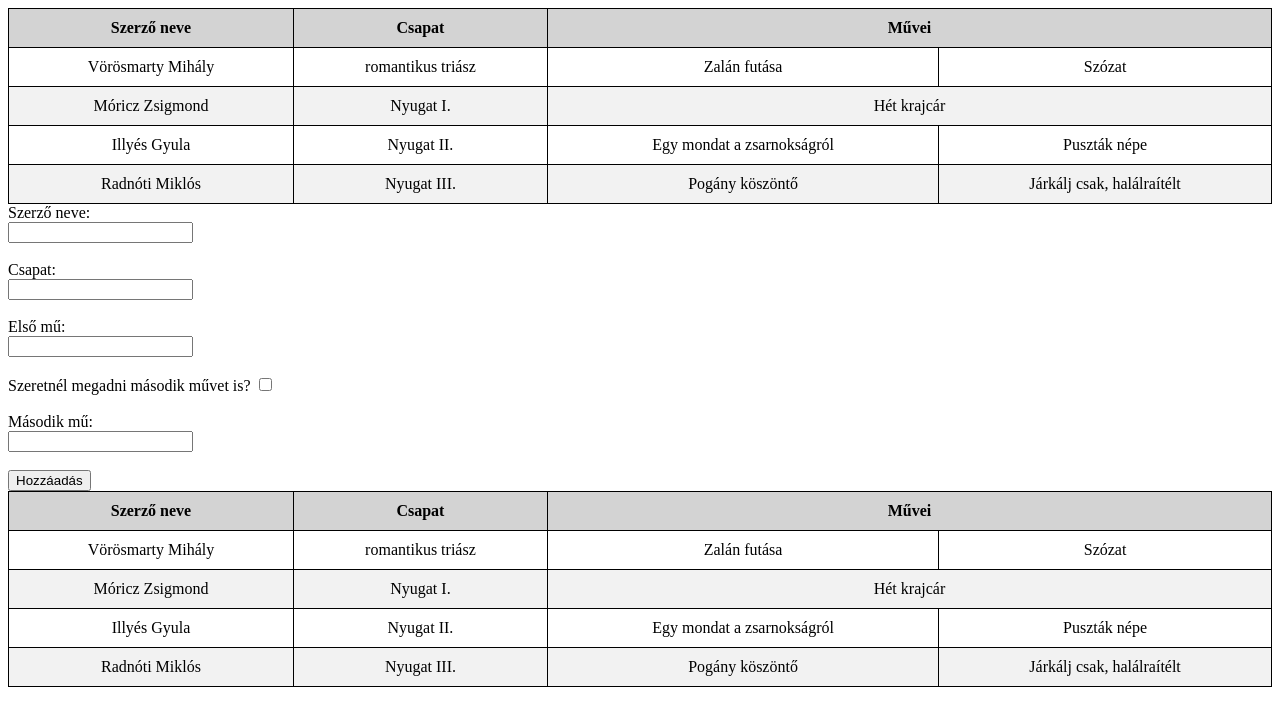
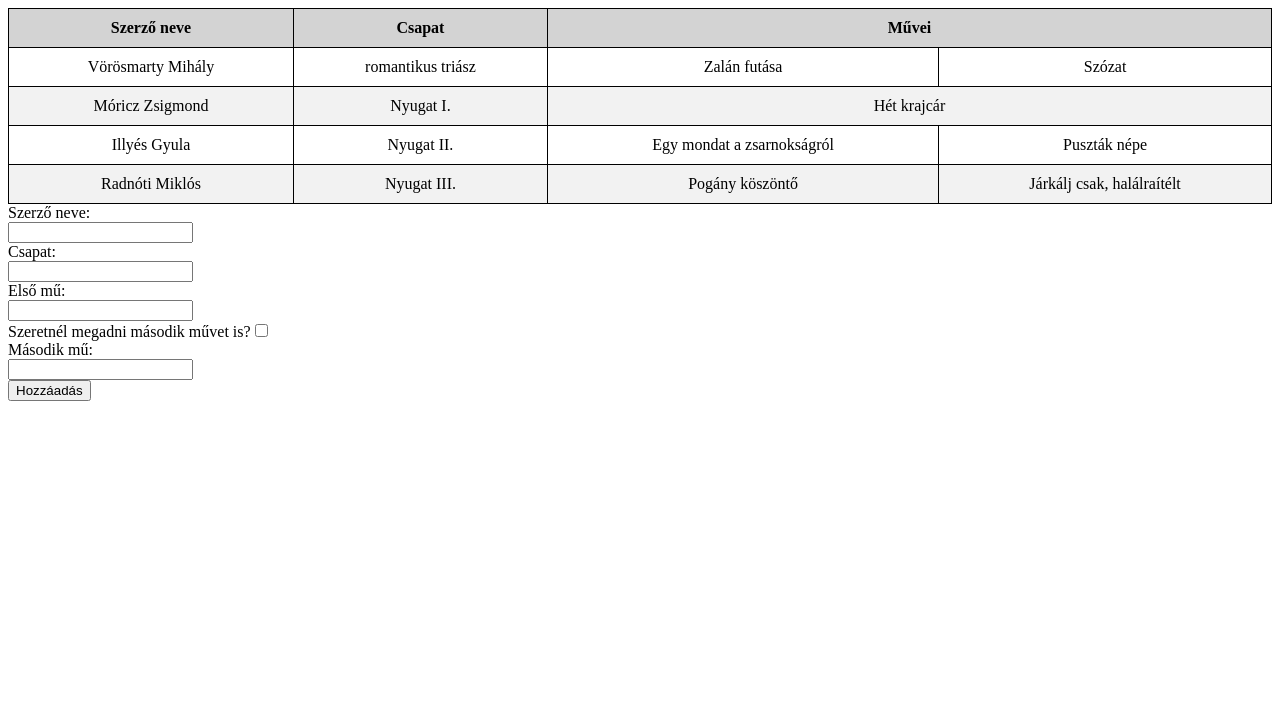
Before and after one commit to ninjonn/szerzok, a plain HTML site: page index.html in a window 1280 px wide. Drawn offline with Linux system fonts and the light colour scheme.

Commit message:
dinamikus urlap letrehozasa es a sorok hozzaadasa

```diff
--- a/index.html
+++ b/index.html
@@ -3,42 +3,10 @@
 <head>
     <title>Irodalom</title>
     <link rel="stylesheet" href="style.css">
+    <meta charset="utf-8">
 </head>
 <body>
-    <table>
-            <thead>
-                <tr>
-                    <th>Szerző neve</th>
-                    <th>Csapat</th>
-                    <th colspan="2">Művei</th>
-                </tr>
-            </thead>
-            <tbody>
-                <tr><td>Vörösmarty Mihály</td><td>romantikus triász</td><td>Zalán futása</td><td>Szózat</td></tr>
-                <tr><td>Móricz Zsigmond</td><td>Nyugat I.</td><td colspan="2">Hét krajcár</td></tr>
-                <tr><td>Illyés Gyula</td><td>Nyugat II.</td><td>Egy mondat a zsarnokságról</td><td>Puszták népe</td></tr>
-                <tr><td>Radnóti Miklós</td><td>Nyugat III.</td><td>Pogány köszöntő</td><td>Járkálj csak, halálraítélt</td></tr>
-            </tbody>
-        </table>
 
-        <form id="form" action="#">
-            <label for="szerzo_nev">Szerző neve:</label><br>
-            <input type="text" id="szerzo_nev" name="szerzo_nev"><br><br>
-
-            <label for="group">Csapat:</label><br>
-            <input type="text" id="group" name="group"><br><br>
-
-            <label for="mu1">Első mű:</label><br>
-            <input type="text" id="mu1" name="mu1"><br><br>
-
-            <label for="masodik">Szeretnél megadni második művet is?</label>
-            <input name="masodik" id="masodik" type="checkbox"><br><br>
-
-            <label for="mu2">Második mű:</label><br>
-            <input type="text" id="mu2" name="mu2"><br><br>
-
-            <button>Hozzáadás</button>
-        </form>
         <script src="main.js"></script>
 </body>
 </html>
--- a/main.js
+++ b/main.js
@@ -99,3 +99,87 @@ let tableData = [
   }
 
   generateTable(tableData);
+
+/**
+ * Létrehoz egy dinamikus űrlapot az új sor hozzáadásához.
+ * @returns {HTMLFormElement} A létrehozott űrlap elem.
+ */
+function generateForm() {
+    const form = document.createElement('form');
+    form.id = 'form';
+    form.action = '#';
+
+    /**
+     * Segédfüggvény űrlap mező létrehozásához.
+     * @param {string} labelText - A mező felirata.
+     * @param {string} inputType - Az input típusa (pl. "text").
+     * @param {string} id - Az input egyedi azonosítója, amelyet a name attribútumként is használ.
+     * @param {string} errorMessage - Hibaüzenet, ha a validáció sikertelen.
+     * @returns {HTMLElement} A mezőt tartalmazó konténer.
+     */
+    function createFormField(labelText, inputType, id, errorMessage) {
+      const div = document.createElement('div');
+
+      const label = document.createElement('label');
+      label.htmlFor = id;
+      label.textContent = labelText;
+      div.appendChild(label);
+      div.appendChild(document.createElement('br'));
+
+      const input = document.createElement('input');
+      input.type = inputType;
+      input.id = id;
+      input.name = id;
+      div.appendChild(input);
+      div.appendChild(document.createElement('br'));
+
+      const errorDiv = document.createElement('div');
+      errorDiv.className = 'error';
+      errorDiv.id = 'error-' + id;
+      errorDiv.textContent = errorMessage;
+      div.appendChild(errorDiv);
+
+      return div;
+    }
+
+    // Kötelező mezők: szerzo_nev, csapat, első mű
+    form.appendChild(createFormField('Szerző neve:', 'text', 'szerzo_nev', 'Kötelező mező!'));
+    form.appendChild(createFormField('Csapat:', 'text', 'group', 'Kötelező mező!'));
+    form.appendChild(createFormField('Első mű:', 'text', 'mu1', 'Kötelező mező!'));
+
+    // Jelölőnégyzet: Szeretnél megadni második művet is?
+    const masodikDiv = document.createElement('div');
+    const masodikLabel = document.createElement('label');
+    masodikLabel.htmlFor = 'masodik';
+    masodikLabel.textContent = 'Szeretnél megadni második művet is?';
+    masodikDiv.appendChild(masodikLabel);
+
+    const checkbox = document.createElement('input');
+    checkbox.type = 'checkbox';
+    checkbox.id = 'masodik';
+    checkbox.name = 'masodik';
+    masodikDiv.appendChild(checkbox);
+
+    // Hibajelzés a jelölőnégyzet feltételhez (ha mu2 mező kitöltött, de nincs bejelölve)
+    const checkboxError = document.createElement('div');
+    checkboxError.className = 'error';
+    checkboxError.id = 'error-masodik';
+    checkboxError.textContent = 'Második mű megadásához kötelező bejelölni';
+    masodikDiv.appendChild(checkboxError);
+    form.appendChild(masodikDiv);
+
+    // Második mű mező
+    form.appendChild(createFormField('Második mű:', 'text', 'mu2', 'Ha bejelölted, akkor kötelező kitölteni!'));
+
+    // Űrlap elküldéséhez gomb
+    const submitButton = document.createElement('button');
+    submitButton.type = 'submit';
+    submitButton.textContent = 'Hozzáadás';
+    form.appendChild(submitButton);
+
+    document.body.appendChild(form);
+    return form;
+  }
+
+  // Űrlap létrehozása
+  const form = generateForm();
```
